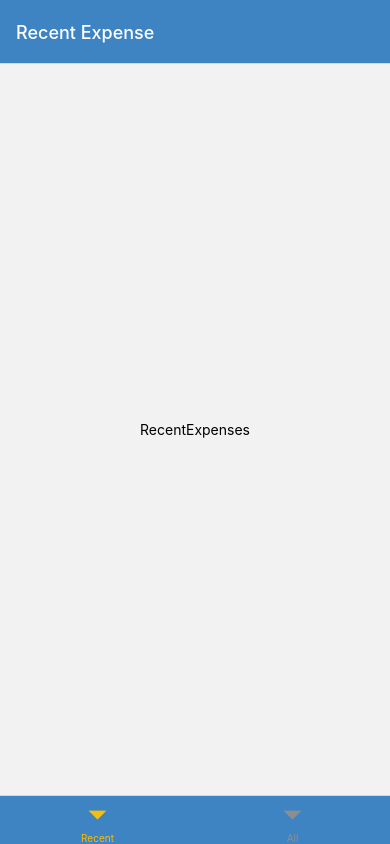
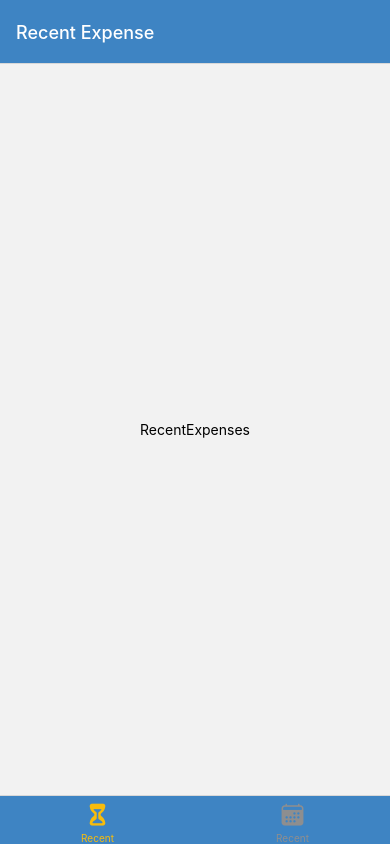
Before and after one commit to RishikBacancy/ExpenseTracker, a React Native app: screen / in a window 390 px wide. Built offline with nearby package versions, Linux system fonts and the light colour scheme.

Commit message:
Setup Navigation

```diff
--- a/package.json
+++ b/package.json
@@ -16,7 +16,8 @@
     "react": "17.0.2",
     "react-native": "0.68.1",
     "react-native-safe-area-context": "^4.2.5",
-    "react-native-screens": "^3.13.1"
+    "react-native-screens": "^3.13.1",
+    "react-native-vector-icons": "^9.1.0"
   },
   "devDependencies": {
     "@babel/core": "^7.12.9",
--- a/src/navigation/Navigation.js
+++ b/src/navigation/Navigation.js
@@ -6,28 +6,43 @@ import ManageExpense from '../screens/ManageExpense';
 import RecentExpenses from '../screens/RecentExpenses';
 import AllExpenses from '../screens/AllExpenses';
 import { GlobalStyle } from '../constants/styles';
+import Ionicons from 'react-native-vector-icons/Ionicons';
 
 const Stack = createNativeStackNavigator();
 const Tab = createBottomTabNavigator();
 
 const TabNavigation = () => {
 	return (
-		<Tab.Navigator screenOptions={{
+		<Tab.Navigator
+			screenOptions={{
 				headerStyle: {
 					backgroundColor: GlobalStyle.colors.primary500
 				},
-            headerTintColor: "white",
+				headerTintColor: 'white',
 				tabBarStyle: {
 					backgroundColor: GlobalStyle.colors.primary500
 				},
-            tabBarActiveTintColor: GlobalStyle.colors.accent500,
-        }}>
-			<Tab.Screen name="Recent" component={RecentExpenses} options={{
-                title:"Recent Expense",
-                tabBarLabel: "Recent",
-
-            }}/>
-			<Tab.Screen name="All" component={AllExpenses} />
+				tabBarActiveTintColor: GlobalStyle.colors.accent500
+			}}
+		>
+			<Tab.Screen
+				name="Recent"
+				component={RecentExpenses}
+				options={{
+					title: 'Recent Expense',
+					tabBarLabel: 'Recent',
+					tabBarIcon: ({ color, size }) => <Ionicons name="hourglass" size={size} color={color} />
+				}}
+			/>
+			<Tab.Screen
+				name="All"
+				component={AllExpenses}
+				options={{
+					title: 'Recent Expense',
+					tabBarLabel: 'Recent',
+					tabBarIcon: ({ color, size }) => <Ionicons name="calendar" size={size} color={color} />
+				}}
+			/>
 		</Tab.Navigator>
 	);
 };
```
Also changed, not shown: 2 other files (tests, documents, lock files or other folders). Lines whose indentation alone changed are shown as unchanged.
